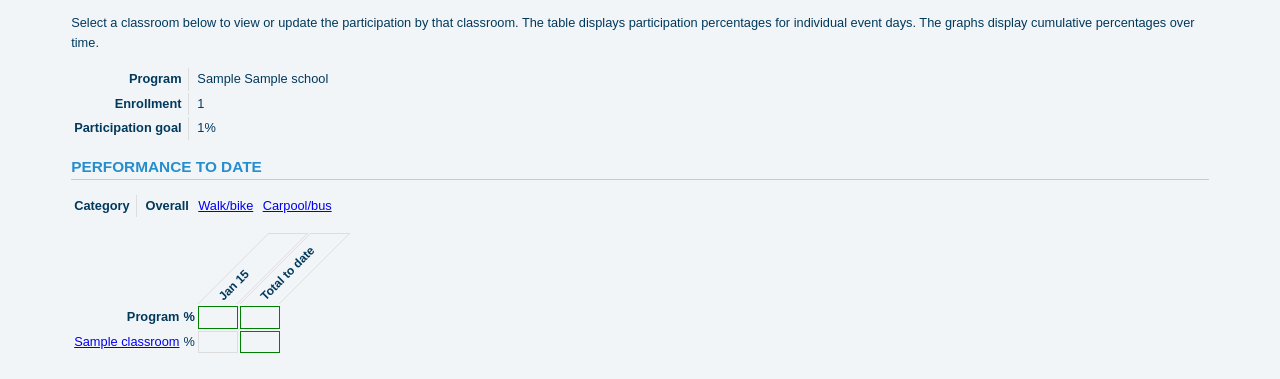
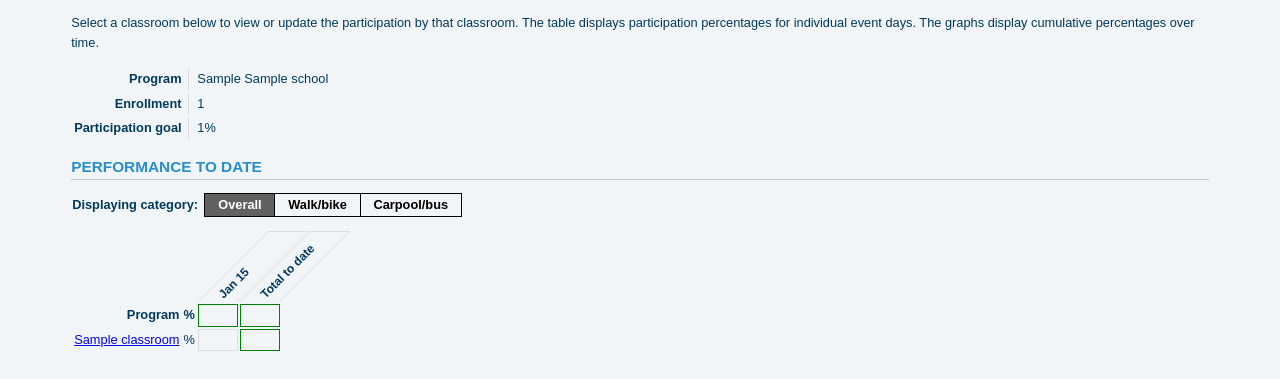
Before and after one commit to gjanee/wrpt, a Django app: page /program/1 in a window 1280 px wide. Shown: the part 193-572 px from the top of the page. Run offline with Django 3.2, Linux system fonts and the light colour scheme; tables that the repository leaves empty hold one stand-in row (values such as "Sample post"); lists and menus that the app fills with data are empty; some libraries are stand-ins or nearby versions.

Commit message:
Improved the tabs on the program page.  Corrected an XHTML problem.

```diff
--- a/coast_wrpt/static/style.css
+++ b/coast_wrpt/static/style.css
@@ -68,6 +68,39 @@ table.form td {
   margin-top: 2em;
   margin-bottom: 2em;
   height: 500px;
+}
+
+/* Tabs */
+
+table.tabs {
+  border-collapse: collapse;
+}
+
+table.tabs th {
+  padding-right: .5em;
+}
+
+table.tabs td {
+  font-weight: bold;
+  border: 1px solid black;
+  padding-left: 1em;
+  padding-right: 1em;
+  cursor: pointer;
+}
+
+table.tabs td.selected {
+  background: #616161;
+  color: white;
+}
+
+table.tabs td:hover {
+  background: #CCCCCC;
+  color: black;
+}
+
+table.tabs a {
+  color: black;
+  text-decoration: none;
 }
 
 /* Table header rotation courtesy of
@@ -166,6 +199,10 @@ table.form td {
   z-index: 1;
 }
 
+.tooltip:hover {
+  cursor: pointer;
+}
+
 .tooltip:hover .tooltiptext {
   visibility: visible;
 }
--- a/wrpt/templates/wrpt/program-n.html
+++ b/wrpt/templates/wrpt/program-n.html
@@ -62,7 +62,7 @@ days. The graphs display cumulative percentages over time.
 {% block table %}
 
 {% for slice in tableSlices %}
-<table class="table-header-rotated">
+<table class="table-header-rotated" style="margin-top: 1em">
 <tr>
 <th></th>
 <th></th>
--- a/wrpt/templates/wrpt/program.html
+++ b/wrpt/templates/wrpt/program.html
@@ -27,30 +27,30 @@ is necessary to reference the path indirectly.
 
 {% block subbody %}{% endblock %}
 
-<h2>Performance to date</h2>
+<h2><a name="ptd">Performance to date</a></h2>
 
 {% if hasData %}
 {% if program.splitCounts %}
-<p><table class="form">
+<table class="tabs">
 <tr>
-<th>Category</th>
+<th>Displaying category:</th>
 {% if category == "overall" %}
-<td><span class="selected">Overall</span></td>
+<td class="selected">Overall</td>
 {% else %}
-<td><a href="{% url "program" program.pk %}">Overall</a></td>
+<td><a href="{% url "program" program.pk %}#ptd">Overall</a></td>
 {% endif %}
 {% if category == "walk/bike" %}
-<td><span class="selected">Walk/bike</span></td>
+<td class="selected">Walk/bike</td>
 {% else %}
-<td><a href="{% url "program" program.pk %}?c=a">Walk/bike</a></td>
+<td><a href="{% url "program" program.pk %}?c=a#ptd">Walk/bike</a></td>
 {% endif %}
 {% if category == "carpool/bus" %}
-<td><span class="selected">Carpool/bus</span></td>
+<td class="selected">Carpool/bus</td>
 {% else %}
-<td><a href="{% url "program" program.pk %}?c=i">Carpool/bus</a></td>
+<td><a href="{% url "program" program.pk %}?c=i#ptd">Carpool/bus</a></td>
 {% endif %}
 </tr>
-</table></p> {% comment %} The <p> improves the spacing. {% endcomment %}
+</table>
 {% endif %}
 {% block table %}{% endblock %}
 <div id="program_chart" class="chart"></div>
@@ -58,27 +58,27 @@ is necessary to reference the path indirectly.
 <p>None.</p>
 {% endif %}
 
-<h2>Classroom standings</h2>
+<h2><a name="cs">Classroom standings</a></h2>
 
 {% if hasData and classroomDataRanked %}
 {% if program.splitCounts %}
-<table class="form">
+<table class="tabs">
 <tr>
-<th>Category</th>
+<th>Displaying category:</th>
 {% if category == "overall" %}
-<td><span class="selected">Overall</span></td>
+<td class="selected">Overall</td>
 {% else %}
-<td><a href="{% url "program" program.pk %}">Overall</a></td>
+<td><a href="{% url "program" program.pk %}#cs">Overall</a></td>
 {% endif %}
 {% if category == "walk/bike" %}
-<td><span class="selected">Walk/bike</span></td>
+<td class="selected">Walk/bike</td>
 {% else %}
-<td><a href="{% url "program" program.pk %}?c=a">Walk/bike</a></td>
+<td><a href="{% url "program" program.pk %}?c=a#cs">Walk/bike</a></td>
 {% endif %}
 {% if category == "carpool/bus" %}
-<td><span class="selected">Carpool/bus</span></td>
+<td class="selected">Carpool/bus</td>
 {% else %}
-<td><a href="{% url "program" program.pk %}?c=i">Carpool/bus</a></td>
+<td><a href="{% url "program" program.pk %}?c=i#cs">Carpool/bus</a></td>
 {% endif %}
 </tr>
 </table>
--- a/wrpt/views.py
+++ b/wrpt/views.py
@@ -12,7 +12,6 @@ from django.shortcuts import render, redirect
 from django.contrib import messages
 from django.db.models import Sum
 
-from collections import namedtuple
 import csv
 import datetime
 import io
```
